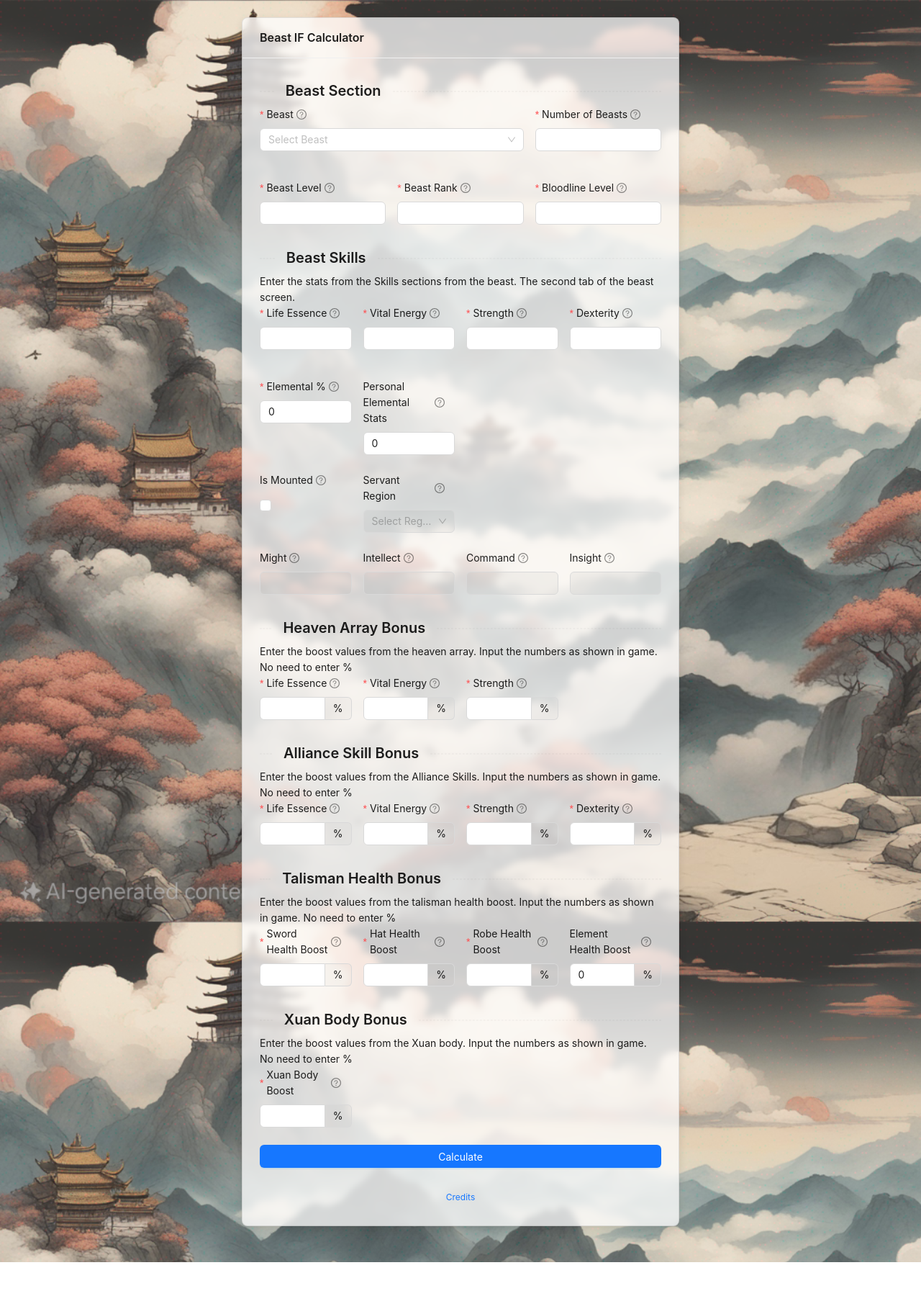
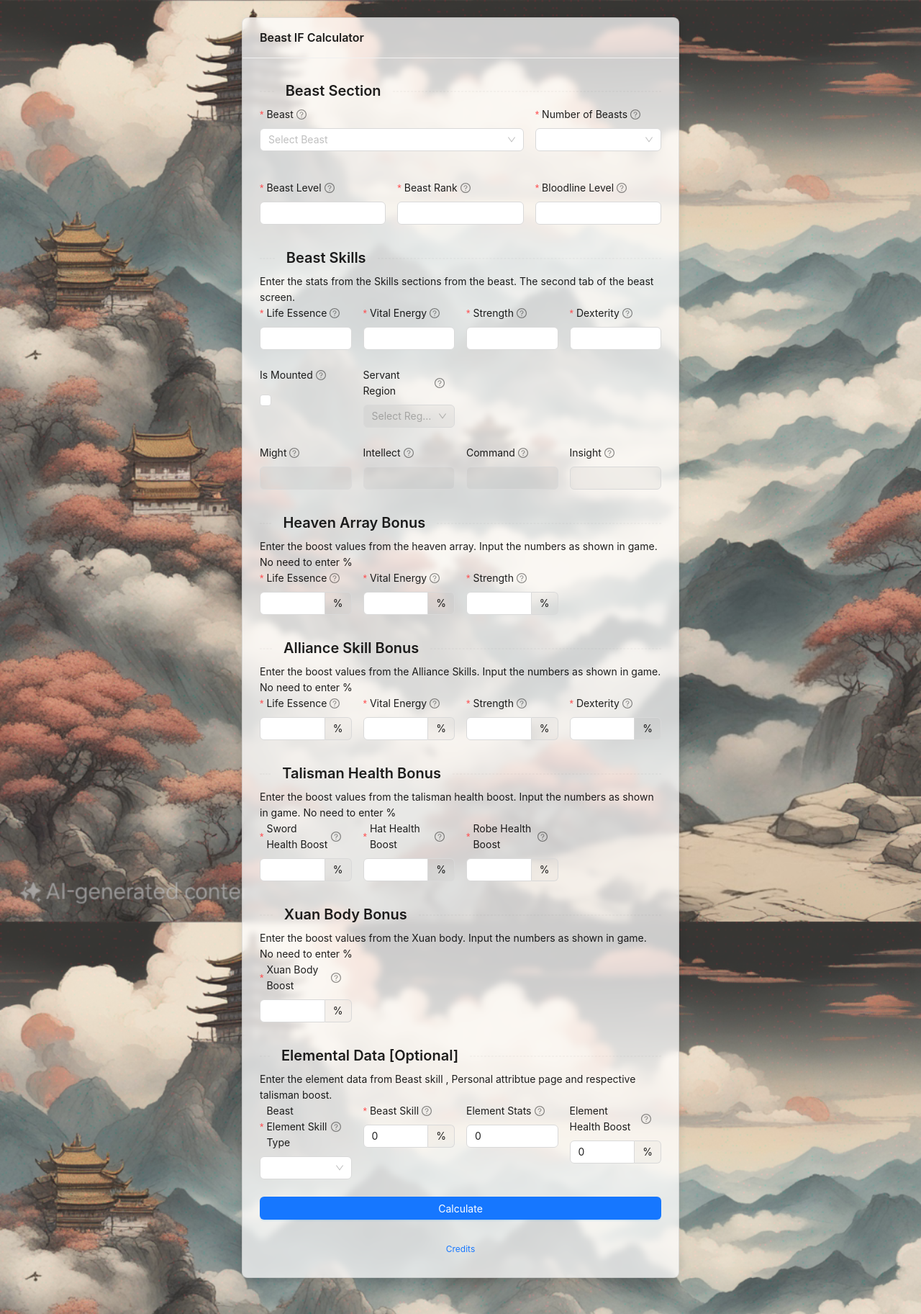
Before and after one commit to astrix-jpg/taoist-if-calculator, a React (Vite) app: page / in a window 1280 px wide. Shown: the whole page at 72% size. Before the commit the page ends 1753 px from the top, so only its background shows below. Built offline with nearby package versions, Linux system fonts and the light colour scheme.

Commit message:
adjusted element calculations

```diff
--- a/src/components/AdditionalTalismanBonuses.tsx
+++ b/src/components/AdditionalTalismanBonuses.tsx
@@ -68,16 +68,7 @@ const AdditionalTalismanBonuses = () => {
             <InputNumber min={0} style={{ width: "100%" }} addonAfter="%" />
           </Form.Item>
         </Col>
-        <Col xs={24} sm={24} md={12} lg={8} xl={6}>
-          <Form.Item
-             name="talismanElementBoostPerc"
-            label="Element Health Boost"
-            tooltip={"Associating Element Health Bonus from Talisman"}
-           initialValue={0}
-          >
-            <InputNumber min={0} style={{ width: "100%" }} addonAfter="%" />
-          </Form.Item>
-        </Col>
+
       </Row>
     </Fragment>
   );
--- a/src/components/BeastSkillSection.tsx
+++ b/src/components/BeastSkillSection.tsx
@@ -71,28 +71,7 @@ const BeastSkillSection = () => {
             <InputNumber min={0} style={{ width: "100%" }} />
           </Form.Item>
         </Col>
-        <Col xs={24} sm={24} md={12} lg={6} xl={6}>
-          <Form.Item
-            name="beastSkillElemental"
-            label="Elemental % "
-            tooltip={"Beast Elemental skill % Value"}
-            rules={[{ required: true, message: "Beast Elemental Skill % is Required" }]}
-            initialValue={0}
-          >
-            <InputNumber min={0} style={{ width: "100%" }} />
-          </Form.Item>
-        </Col>
 
-         <Col xs={24} sm={24} md={12} lg={6} xl={6}>
-          <Form.Item
-            name="personalElementalValue"
-            label="Personal Elemental Stats "
-            tooltip={"Personal elemental stats for the associating beast elemental skill"}
-            initialValue={0}
-          >
-            <InputNumber min={0} style={{ width: "100%" }} />
-          </Form.Item>
-        </Col>
       </Row>
       <Row gutter={[16, 16]}>
         <Col xs={24} sm={24} md={12} lg={6} xl={6}>
--- a/src/components/BeastinfoSection.tsx
+++ b/src/components/BeastinfoSection.tsx
@@ -33,10 +33,16 @@ const BeastinfoSection = ({ options }: { options: DefaultOptionType[] }) => {
           <Form.Item
             name="numberOfBeast"
             label="Number of Beasts"
-            tooltip={"Specify the number of total beasts in the beast garden."}
+            tooltip={"Specify the number of total beasts in the beast garden. If you have greater than 15, pick 15 as boost only applies till 15."}
             rules={[{ required: true }]}
           >
-            <InputNumber min={0} style={{ width: "100%" }} />
+            <Select
+              options={Array.from({ length: 15 }, (_, i) => ({
+                label: i + 1,
+                value: i + 1,
+              }))}
+            ></Select>
+            {/* <InputNumber min={0} style={{ width: "100%" }} /> */}
           </Form.Item>
         </Col>
 
--- /dev/null
+++ b/src/components/ElementalSection.tsx
@@ -0,0 +1,82 @@
+import { Col, Divider, Form, InputNumber, Row,  Select,  Typography } from "antd";
+import { useState } from "react";
+import { Fragment } from "react/jsx-runtime";
+
+const elementTalismanLookup:Record<string, string> = {
+  Gold: 'Thunder Order Health Boost',
+  Wood: 'Bracelet Health Boost',
+  Fire: 'Boot Health Boost',
+  Water: 'Ring Health Boost',
+  Earth: 'Necklace Health Boost',
+};
+
+const ElementalSection = () => {
+ const [skillType,setSkillType] = useState<string>("");
+  return (
+    <Fragment>
+      <Divider dashed orientation="left" size="small">
+        <Typography.Title level={4} style={{ margin: 0 }}>
+          Elemental Data [Optional]
+        </Typography.Title>
+      </Divider>
+        <Typography.Text>Enter the element data from Beast skill , Personal attribtue page and respective talisman boost.</Typography.Text>
+         <Row gutter={[16, 16]}>
+          <Col xs={24} sm={24} md={12} lg={6} xl={6}>
+          <Form.Item
+            name="elementType"
+            label="Beast Element Skill Type"
+            tooltip={"Specify the element that gives beast has skill % boost for"}
+            rules={[{ required: true }]}
+          >
+            <Select
+              options={
+                ["Gold","Wood","Water","Earth","Fire"].map((i:string) => ({
+                label: i,
+                value: i,
+              }))
+              }
+              onChange={(value:string)=>{
+                setSkillType(value);
+              }}
+            ></Select>
+            {/* <InputNumber min={0} style={{ width: "100%" }} /> */}
+          </Form.Item>
+        </Col>
+         <Col xs={24} sm={24} md={12} lg={6} xl={6}>
+          <Form.Item
+            name="beastSkillElemental"
+            label={`Beast ${skillType} Skill`}
+            tooltip={"Beast Elemental skill % Value, No need to enter % just the value"}
+            rules={[{ required: true, message: "Beast Elemental Skill % is Required" }]}
+            initialValue={0}
+          >
+            <InputNumber min={0} style={{ width: "100%" }} addonAfter="%"  />
+          </Form.Item>
+        </Col>
+
+         <Col xs={24} sm={24} md={12} lg={6} xl={6}>
+          <Form.Item
+            name="personalElementalValue"
+            label={`${skillType} Element Stats`}
+            tooltip={"Personal elemental stats for the associating beast elemental skill"}
+            initialValue={0}
+          >
+            <InputNumber min={0} style={{ width: "100%" }} />
+          </Form.Item>
+        </Col>
+
+         <Col xs={24} sm={24} md={12} lg={8} xl={6}>
+          <Form.Item
+             name="talismanElementBoostPerc"
+            label={elementTalismanLookup[skillType]??"Element Health Boost"}
+            tooltip={"Associating Element Health Bonus from Talisman"}
+           initialValue={0}
+          >
+            <InputNumber min={0} style={{ width: "100%" }} addonAfter="%" />
+          </Form.Item>
+        </Col>
+      </Row>
+    </Fragment>
+  );
+};
+export default ElementalSection;
--- a/src/pages/IFCalculator.tsx
+++ b/src/pages/IFCalculator.tsx
@@ -23,6 +23,7 @@ import type { UserIfInput } from "./../types/userIfInput";
 import { calculateIf } from "./../utils/ifcalcutil";
 import AdditionalXuanBodyBonus from "./../components/AdditionalXuanBodyBonus";
 import { useEffect, useState } from "react";
+import ElementalSection from "../components/ElementalSection";
 
 const IFCalculator = () => {
   const [form] = Form.useForm<UserIfInput>();
@@ -144,6 +145,7 @@ const IFCalculator = () => {
               <AllianceSkillBonusSection />
               <AdditionalBonusesSection />
               <AdditionalXuanBodyBonus />
+              <ElementalSection/>
               <Row>
                 <Col span={24}>
                   <Form.Item>
```
